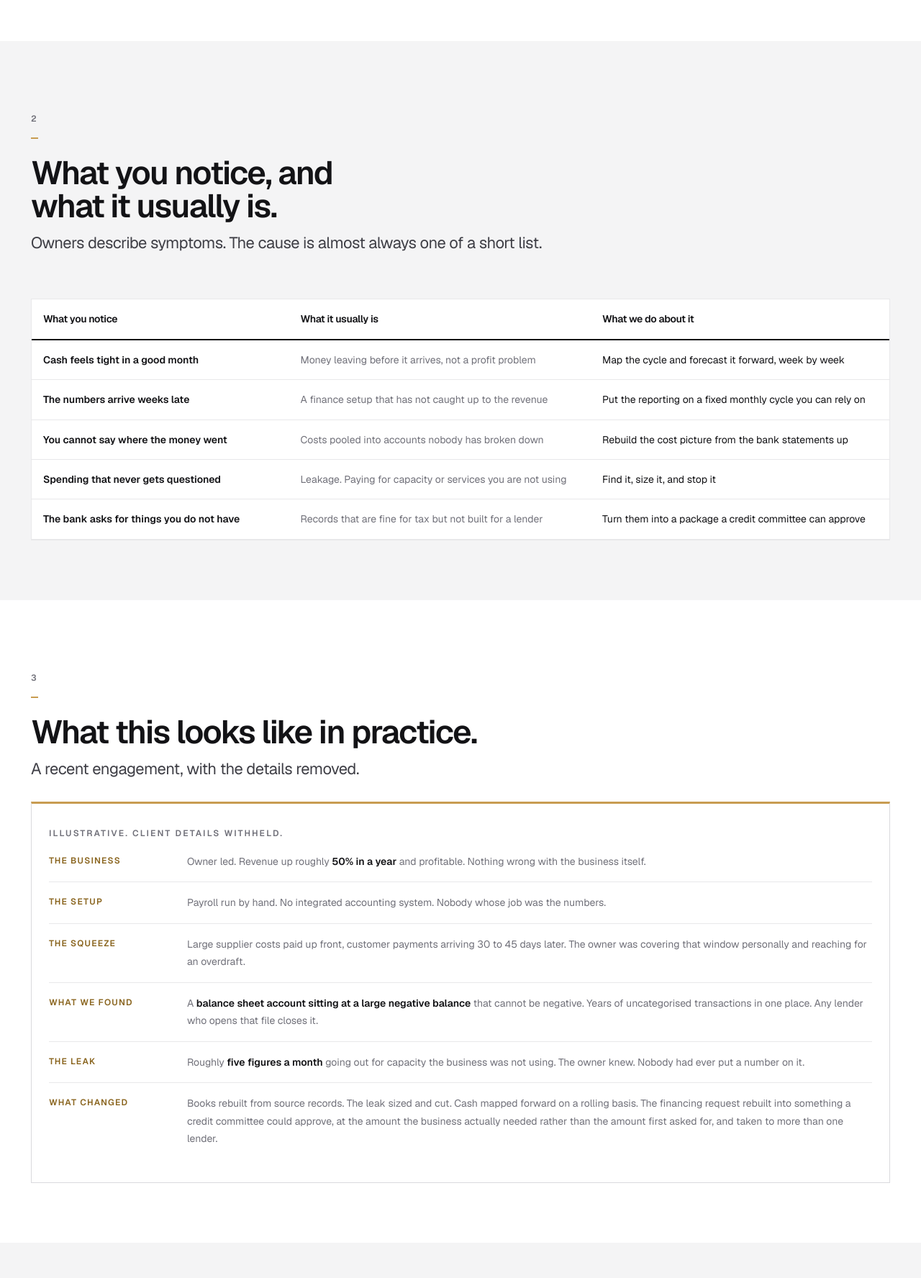
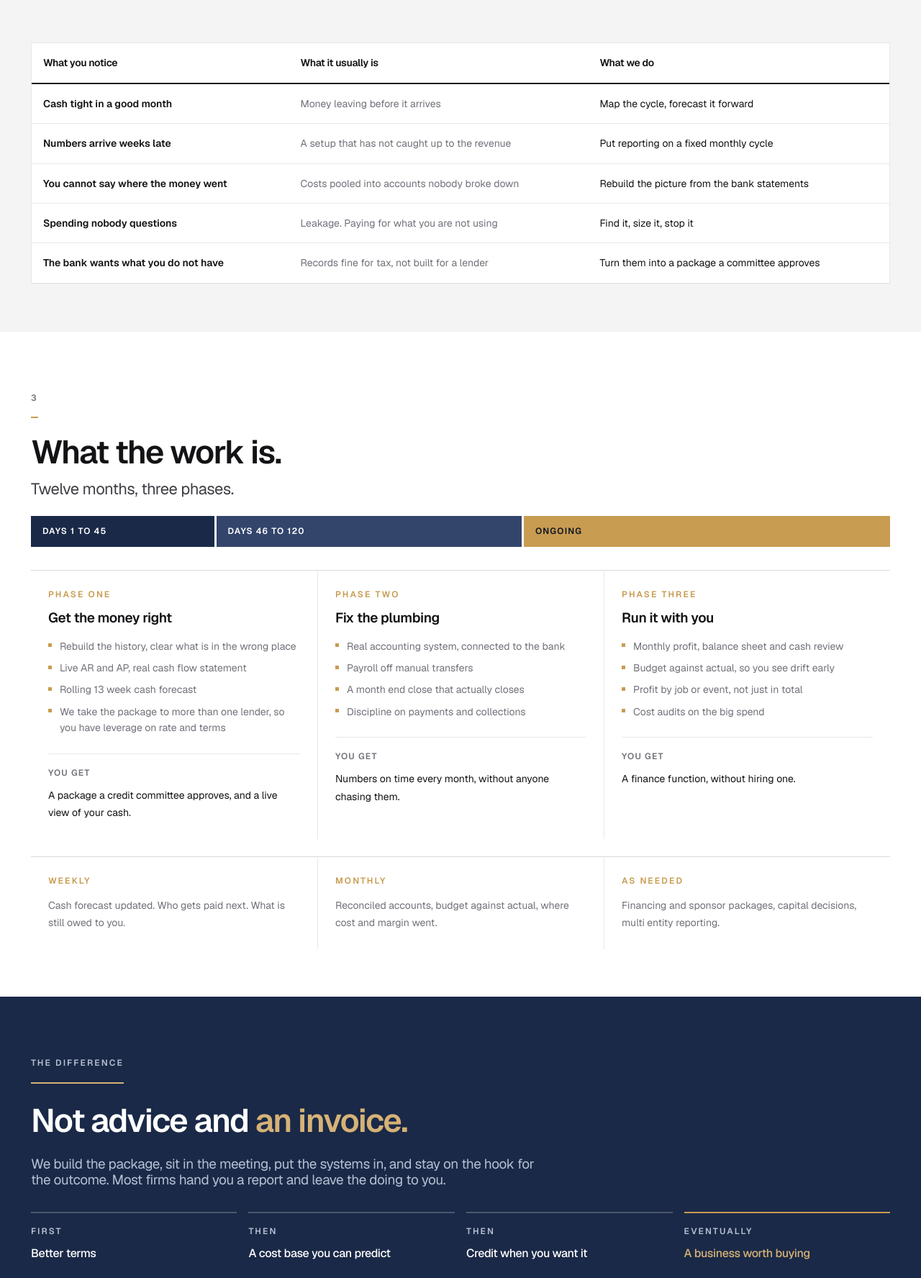
Before and after one commit to AFgroup360/website, a PHP site: page /for-owners.html in a window 1280 px wide. Shown: the part 1424-3200 px from the top of the page at 72% size. Run offline with PHP 8.4, Linux system fonts and the light colour scheme.

Commit message:
Condense For Owners and tighten spacing site wide
The page had grown to roughly 7,200px. It now runs about 5,500px with
nothing dropped, because most of the length was prose and padding rather
than content.

Copy:
- Section intros cut to a heading, or a heading and one line
- Table cells shortened to phrases
- Engagement panel down from six rows to four
- Where it leads moves from four card paragraphs into a four step arc
  inside the statement band, saving a whole section

Spacing:
- Section rhythm, page headers, CTA and footer all tightened
- Diagram viewBox cropped to its content, which was carrying dead space
  above and below the bar

Word count on the page is now 734, and the same trims benefit every other
page through the shared tokens.

Co-Authored-By: Claude Opus 5 <noreply@anthropic.com>
Claude-Session: https://claude.ai/code/session_014HeX2eCQpZKdnhGt1WQaZM

```diff
--- a/css/main.css
+++ b/css/main.css
@@ -778,7 +778,7 @@
 .cta {
   background: var(--surface-deep);
   color: var(--white);
-  padding-block: clamp(4rem, 2.5rem + 6vw, 7rem);
+  padding-block: clamp(3rem, 2rem + 4vw, 5rem);
 }
 .cta__inner { max-width: 100%; }
 .cta h2 { color: var(--white); max-width: 16ch; }
@@ -799,8 +799,8 @@
 .site-footer__grid {
   display: grid;
   grid-template-columns: minmax(0, 1.5fr) repeat(auto-fit, minmax(150px, 1fr));
-  gap: var(--space-7) var(--space-6);
-  padding-bottom: var(--space-8);
+  gap: var(--space-6);
+  padding-bottom: var(--space-6);
 }
 .site-footer h4 {
   color: var(--text-strong);
@@ -828,7 +828,7 @@
    Interior page header
    -------------------------------------------------------------------------- */
 .page-head {
-  padding-block: clamp(2.5rem, 1.75rem + 3.5vw, 4.5rem) clamp(1.75rem, 1.25rem + 1.5vw, 2.75rem);
+  padding-block: clamp(2.25rem, 1.5rem + 3vw, 4rem) clamp(1.5rem, 1.1rem + 1.2vw, 2.25rem);
   border-bottom: 1px solid var(--border-soft);
 }
 .page-head h1 { max-width: 18ch; }
@@ -862,11 +862,11 @@
 .gap-figure {
   border: 1px solid var(--border);
   background: var(--white);
-  padding: var(--space-6) var(--space-5) var(--space-5);
+  padding: var(--space-5);
 }
 .gap-figure svg { width: 100%; height: auto; display: block; }
 .gap-figure figcaption {
-  margin-top: var(--space-5);
+  margin-top: var(--space-4);
   padding-top: var(--space-4);
   border-top: 1px solid var(--border-soft);
   font-size: var(--text-sm);
@@ -1102,3 +1102,39 @@
   margin-bottom: var(--space-3);
 }
 .cadence dd { margin: 0; font-size: var(--text-sm); color: var(--text-muted); line-height: var(--leading-loose); }
+
+
+/* --------------------------------------------------------------------------
+   Outcome arc: a compact progression instead of four card paragraphs
+   -------------------------------------------------------------------------- */
+.arc {
+  list-style: none;
+  padding: 0;
+  margin-top: var(--space-6);
+  display: flex;
+  flex-wrap: wrap;
+  align-items: stretch;
+  gap: var(--space-4);
+}
+.arc li {
+  flex: 1 1 170px;
+  padding-top: var(--space-4);
+  border-top: 2px solid rgb(255 255 255 / 0.22);
+  font-size: var(--text-base);
+  font-weight: 500;
+  letter-spacing: var(--tracking-tight);
+  color: var(--white);
+}
+.arc li:last-child { border-top-color: var(--accent); color: var(--amber-400); }
+.arc li span {
+  display: block;
+  font-size: var(--text-xs);
+  font-weight: 600;
+  letter-spacing: var(--tracking-wider);
+  text-transform: uppercase;
+  color: var(--navy-200);
+  margin-bottom: var(--space-2);
+}
+
+/* Tighter cells where a section is dense with short items */
+.cell--tight { padding: var(--space-4) var(--space-5) var(--space-5); }
--- a/css/tokens.css
+++ b/css/tokens.css
@@ -94,7 +94,7 @@
   --space-7: 3rem;     --space-8: 4rem;     --space-9: 6rem;
   --space-10: 8rem;
 
-  --section-y: clamp(3rem, 2rem + 4vw, 6rem);
+  --section-y: clamp(2.5rem, 1.75rem + 3vw, 4.5rem);
 
   /* --- Layout ------------------------------------------------------------ */
   --container:        1280px;
--- a/for-owners.html
+++ b/for-owners.html
@@ -60,9 +60,8 @@
   <div class="container">
     <p class="eyebrow">For owners</p>
     <h1>Your business outgrew your finance setup.</h1>
-    <p class="lede">Growth does not break a company. It just outruns the numbers you
-      are watching. We find the few drivers that actually run your business and keep
-      them live, so you are deciding on what is true this week, not what was true last
+    <p class="lede">We find the few drivers that actually run your business and keep them
+      live, so you are deciding on what is true this week, not what was true last
       quarter.</p>
 
     <ul class="decisions" role="list">
@@ -75,42 +74,34 @@
 
 <section class="section">
   <div class="container">
-    <div class="section-head reveal">
+    <div class="section-head reveal" style="margin-bottom:var(--space-5)">
       <p class="eyebrow">1</p>
       <h2>Most of it is a timing problem.</h2>
-      <p class="lede">Owners often assume tight cash means a weak business. Usually it
-        means money leaves before it arrives.</p>
     </div>
 
     <figure class="gap-figure reveal" style="margin:0">
-      <svg viewBox="0 0 820 210" role="img"
+      <svg viewBox="0 32 820 152" role="img"
            aria-label="Timeline: money leaves the business on day zero, customer payments arrive 30 to 45 days later, and the owner funds the window in between.">
-        <!-- money out -->
         <rect x="0" y="44" width="196" height="66" fill="#1a2947"/>
         <text x="18" y="74" class="svg-label" fill="#ffffff">Money out</text>
         <text x="18" y="95" class="svg-axis" fill="#b6c0d3">Day 0</text>
 
-        <!-- the gap -->
         <rect x="196" y="44" width="394" height="66" fill="#f7efe1"/>
         <line x1="196" y1="44" x2="196" y2="110" stroke="#c89c51" stroke-width="2"/>
         <line x1="590" y1="44" x2="590" y2="110" stroke="#c89c51" stroke-width="2"/>
         <text x="393" y="83" class="svg-gap" text-anchor="middle">The window you fund yourself</text>
 
-        <!-- money in -->
         <rect x="590" y="44" width="230" height="66" fill="#253556"/>
         <text x="608" y="74" class="svg-label" fill="#ffffff">Money in</text>
         <text x="608" y="95" class="svg-axis" fill="#b6c0d3">Day 30 to 45</text>
 
-        <!-- captions -->
         <text x="0" y="146" class="svg-label">Deposits, payroll, suppliers</text>
         <text x="0" y="168" class="svg-axis">Paid up front, often before the work happens</text>
 
         <text x="820" y="146" class="svg-label" text-anchor="end">Customer payments land</text>
         <text x="820" y="168" class="svg-axis" text-anchor="end">After the cost has already cleared your account</text>
       </svg>
-      <figcaption>This is a timing gap, not proof the business is weak. A company can be
-        profitable and growing and still feel squeezed every month, because the cost
-        clears before the payment does. Widen that window with growth and it turns into
+      <figcaption>A timing gap, not a weak business. Widen it with growth and it becomes
         an overdraft, then a credit line, then a financing decision made under
         pressure.</figcaption>
     </figure>
@@ -119,11 +110,9 @@
 
 <section class="section section--sunken">
   <div class="container">
-    <div class="section-head reveal">
+    <div class="section-head reveal" style="margin-bottom:var(--space-5)">
       <p class="eyebrow">2</p>
       <h2>What you notice, and what it usually is.</h2>
-      <p class="lede">Owners describe symptoms. The cause is almost always one of a
-        short list.</p>
     </div>
     <div class="matrix-wrap reveal" style="background:var(--white);border:1px solid var(--border-soft)">
       <table class="matrix matrix--diag">
@@ -131,34 +120,34 @@
           <tr>
             <th scope="col">What you notice</th>
             <th scope="col">What it usually is</th>
-            <th scope="col">What we do about it</th>
+            <th scope="col">What we do</th>
           </tr>
         </thead>
         <tbody>
           <tr>
-            <th scope="row">Cash feels tight in a good month</th>
-            <td>Money leaving before it arrives, not a profit problem</td>
-            <td>Map the cycle and forecast it forward, week by week</td>
+            <th scope="row">Cash tight in a good month</th>
+            <td>Money leaving before it arrives</td>
+            <td>Map the cycle, forecast it forward</td>
           </tr>
           <tr>
-            <th scope="row">The numbers arrive weeks late</th>
-            <td>A finance setup that has not caught up to the revenue</td>
-            <td>Put the reporting on a fixed monthly cycle you can rely on</td>
+            <th scope="row">Numbers arrive weeks late</th>
+            <td>A setup that has not caught up to the revenue</td>
+            <td>Put reporting on a fixed monthly cycle</td>
           </tr>
           <tr>
             <th scope="row">You cannot say where the money went</th>
-            <td>Costs pooled into accounts nobody has broken down</td>
-            <td>Rebuild the cost picture from the bank statements up</td>
+            <td>Costs pooled into accounts nobody broke down</td>
+            <td>Rebuild the picture from the bank statements</td>
           </tr>
           <tr>
-            <th scope="row">Spending that never gets questioned</th>
-            <td>Leakage. Paying for capacity or services you are not using</td>
-            <td>Find it, size it, and stop it</td>
+            <th scope="row">Spending nobody questions</th>
+            <td>Leakage. Paying for what you are not using</td>
+            <td>Find it, size it, stop it</td>
           </tr>
           <tr>
-            <th scope="row">The bank asks for things you do not have</th>
-            <td>Records that are fine for tax but not built for a lender</td>
-            <td>Turn them into a package a credit committee can approve</td>
+            <th scope="row">The bank wants what you do not have</th>
+            <td>Records fine for tax, not built for a lender</td>
+            <td>Turn them into a package a committee approves</td>
           </tr>
         </tbody>
       </table>
@@ -168,63 +157,13 @@
 
 <section class="section">
   <div class="container">
-    <div class="section-head reveal">
+    <div class="section-head reveal" style="margin-bottom:var(--space-5)">
       <p class="eyebrow">3</p>
-      <h2>What this looks like in practice.</h2>
-      <p class="lede">A recent engagement, with the details removed.</p>
-    </div>
-    <div class="engagement reveal">
-      <span class="engagement__tag">Illustrative. Client details withheld.</span>
-      <dl>
-        <div>
-          <dt>The business</dt>
-          <dd>Owner led. Revenue up roughly <strong>50% in a year</strong> and
-            profitable. Nothing wrong with the business itself.</dd>
-        </div>
-        <div>
-          <dt>The setup</dt>
-          <dd>Payroll run by hand. No integrated accounting system. Nobody whose job was
-            the numbers.</dd>
-        </div>
-        <div>
-          <dt>The squeeze</dt>
-          <dd>Large supplier costs paid up front, customer payments arriving 30 to 45
-            days later. The owner was covering that window personally and reaching for
-            an overdraft.</dd>
-        </div>
-        <div>
-          <dt>What we found</dt>
-          <dd>A <strong>balance sheet account sitting at a large negative balance</strong>
-            that cannot be negative. Years of uncategorised transactions in one place.
-            Any lender who opens that file closes it.</dd>
-        </div>
-        <div>
-          <dt>The leak</dt>
-          <dd>Roughly <strong>five figures a month</strong> going out for capacity the
-            business was not using. The owner knew. Nobody had ever put a number on it.</dd>
-        </div>
-        <div>
-          <dt>What changed</dt>
-          <dd>Books rebuilt from source records. The leak sized and cut. Cash mapped
-            forward on a rolling basis. The financing request rebuilt into something a
-            credit committee could approve, at the amount the business actually needed
-            rather than the amount first asked for, and taken to more than one lender.</dd>
-        </div>
-      </dl>
-    </div>
-  </div>
-</section>
-
-<section class="section section--sunken">
-  <div class="container">
-    <div class="section-head reveal">
-      <p class="eyebrow">4</p>
-      <h2>What the work actually is.</h2>
-      <p class="lede">A twelve month engagement in three phases. It starts with the
-        financing and the cash, then fixes the plumbing, then keeps running.</p>
+      <h2>What the work is.</h2>
+      <p class="lede">Twelve months, three phases.</p>
     </div>
 
-    <div class="reveal" style="background:var(--white)">
+    <div class="reveal">
       <div class="phase-bar">
         <span>Days 1 to 45</span>
         <span>Days 46 to 120</span>
@@ -236,27 +175,26 @@
           <span class="phase__when">Phase one</span>
           <h3>Get the money right</h3>
           <ul role="list">
-            <li>Rebuild the history and clear whatever is sitting in the wrong place</li>
-            <li>Live receivables and payables, and a real cash flow statement</li>
-            <li>A rolling 13 week cash forecast</li>
-            <li>The financing package, and the written case that goes with it</li>
-            <li>We take it to the lenders, more than one, so you have leverage on rate and terms</li>
+            <li>Rebuild the history, clear what is in the wrong place</li>
+            <li>Live AR and AP, real cash flow statement</li>
+            <li>Rolling 13 week cash forecast</li>
+            <li>We take the package to more than one lender, so you have leverage on rate and terms</li>
           </ul>
-          <p class="phase__out"><b>You end up with</b>A package a credit committee can
-            approve, and a live view of your cash.</p>
+          <p class="phase__out"><b>You get</b>A package a credit committee approves, and
+            a live view of your cash.</p>
         </article>
 
         <article class="phase">
           <span class="phase__when">Phase two</span>
           <h3>Fix the plumbing</h3>
           <ul role="list">
-            <li>Put in a real accounting system, connected to the bank</li>
-            <li>Get payroll off manual transfers</li>
-            <li>Build a month end close that actually closes</li>
-            <li>Discipline on who gets paid when, and on collections</li>
+            <li>Real accounting system, connected to the bank</li>
+            <li>Payroll off manual transfers</li>
+            <li>A month end close that actually closes</li>
+            <li>Discipline on payments and collections</li>
           </ul>
-          <p class="phase__out"><b>You end up with</b>Numbers that arrive on time every
-            month without anyone chasing them.</p>
+          <p class="phase__out"><b>You get</b>Numbers on time every month, without anyone
+            chasing them.</p>
         </article>
 
         <article class="phase">
@@ -265,29 +203,26 @@
           <ul role="list">
             <li>Monthly profit, balance sheet and cash review</li>
             <li>Budget against actual, so you see drift early</li>
-            <li>Profitability by job, event or line, not just in total</li>
-            <li>Cost and utilisation audits on the big spend</li>
+            <li>Profit by job or event, not just in total</li>
+            <li>Cost audits on the big spend</li>
           </ul>
-          <p class="phase__out"><b>You end up with</b>A finance function, without hiring
-            one.</p>
+          <p class="phase__out"><b>You get</b>A finance function, without hiring one.</p>
         </article>
       </div>
     </div>
 
-    <dl class="cadence reveal" style="background:var(--white);margin-top:var(--space-6)">
+    <dl class="cadence reveal" style="margin-top:var(--space-5)">
       <div>
-        <dt>Every week</dt>
+        <dt>Weekly</dt>
         <dd>Cash forecast updated. Who gets paid next. What is still owed to you.</dd>
       </div>
       <div>
-        <dt>Every month</dt>
-        <dd>Reconciled accounts, budget against actual, and a review of where cost and
-          margin actually went.</dd>
+        <dt>Monthly</dt>
+        <dd>Reconciled accounts, budget against actual, where cost and margin went.</dd>
       </div>
       <div>
-        <dt>When you need it</dt>
-        <dd>Financing and sponsor packages, decisions on where capital goes, and
-          reporting across entities.</dd>
+        <dt>As needed</dt>
+        <dd>Financing and sponsor packages, capital decisions, multi entity reporting.</dd>
       </div>
     </dl>
   </div>
@@ -299,43 +234,49 @@
     <p class="strip__statement">Not advice and <em>an invoice.</em></p>
     <p class="lede lede--on-dark" style="margin-top:var(--space-5)">
       We build the package, sit in the meeting, put the systems in, and stay on the hook
-      for the outcome. Most firms hand you a report and a recommendation. You are still
-      the one who has to go and do it.</p>
+      for the outcome. Most firms hand you a report and leave the doing to you.</p>
+
+    <ul class="arc" role="list">
+      <li><span>First</span>Better terms</li>
+      <li><span>Then</span>A cost base you can predict</li>
+      <li><span>Then</span>Credit when you want it</li>
+      <li><span>Eventually</span>A business worth buying</li>
+    </ul>
   </div>
 </section>
 
-<section class="section">
+<section class="section section--sunken">
   <div class="container">
-    <div class="section-head reveal">
-      <p class="eyebrow">5</p>
-      <h2>Where it leads.</h2>
-      <p class="lede">The first win is usually financing. The bigger one takes longer.</p>
+    <div class="section-head reveal" style="margin-bottom:var(--space-5)">
+      <p class="eyebrow">4</p>
+      <h2>One we ran, with the details removed.</h2>
     </div>
-    <div class="grid grid--4 reveal">
-      <article class="cell">
-        <span class="cell__num">First</span>
-        <h3>Better terms</h3>
-        <p>Rate and structure follow documentation quality. A clean file is worth real
-          money over the life of a facility.</p>
-      </article>
-      <article class="cell">
-        <span class="cell__num">Then</span>
-        <h3>A predictable cost base</h3>
-        <p>Supplier terms lined up with how cash actually moves, instead of paying for
-          capacity you are not using.</p>
-      </article>
-      <article class="cell">
-        <span class="cell__num">Then</span>
-        <h3>Credit when you want it</h3>
-        <p>Financing available because you are ready, not arranged in a hurry because
-          you ran out of room.</p>
-      </article>
-      <article class="cell">
-        <span class="cell__num">Eventually</span>
-        <h3>A business worth buying</h3>
-        <p>Reporting that stands up to a sponsor, an investor, or a buyer. That is what
-          a valuation is built on.</p>
-      </article>
+    <div class="engagement reveal">
+      <span class="engagement__tag">Illustrative. Client details withheld.</span>
+      <dl>
+        <div>
+          <dt>The business</dt>
+          <dd>Owner led, profitable, revenue up roughly <strong>50% in a year</strong>.
+            Payroll by hand, no accounting system, nobody whose job was the numbers.</dd>
+        </div>
+        <div>
+          <dt>What we found</dt>
+          <dd>A <strong>balance sheet account at a large negative balance</strong> that
+            cannot be negative. Years of uncategorised transactions in one place. Any
+            lender who opens that file closes it.</dd>
+        </div>
+        <div>
+          <dt>The leak</dt>
+          <dd>Roughly <strong>five figures a month</strong> going out for capacity the
+            business was not using. The owner knew. Nobody had put a number on it.</dd>
+        </div>
+        <div>
+          <dt>What changed</dt>
+          <dd>Books rebuilt from source records, the leak cut, cash mapped forward, and
+            the financing request rebuilt at the amount the business actually needed,
+            then taken to more than one lender.</dd>
+        </div>
+      </dl>
     </div>
   </div>
 </section>
@@ -347,19 +288,12 @@
       <h2>When we are not the right call.</h2>
       <p class="lede" style="margin-top:var(--space-4)">A short conversation is the
         easiest way to find out. If we are not the right partner, we will tell you.</p>
-      <p style="margin-top:var(--space-4);color:var(--text-muted);line-height:var(--leading-loose)">
-        We work with established owner-led businesses, most often in construction and
-        restoration, project-based services, inventory-heavy operations, and businesses
-        getting ready to face a lender or an investor.</p>
     </div>
-    <div class="cell reveal">
+    <div class="cell cell--tight reveal">
       <ul class="fit-list" role="list">
-        <li>The business is pre-revenue or very early stage. We work with operating
-          businesses, not startups.</li>
-        <li>The only need is bookkeeping or tax filing. That is a bookkeeper or an
-          accountant, not us.</li>
-        <li>The business is ready for a full internal finance team. That is a different
-          stage.</li>
+        <li>Pre-revenue or very early stage. We work with operating businesses.</li>
+        <li>You only need bookkeeping or tax filing. That is not us.</li>
+        <li>You are ready for a full internal finance team. Different stage.</li>
       </ul>
     </div>
   </div>
```
Also changed, not shown: tools/pages/for-owners.html (+88 -154 lines).
